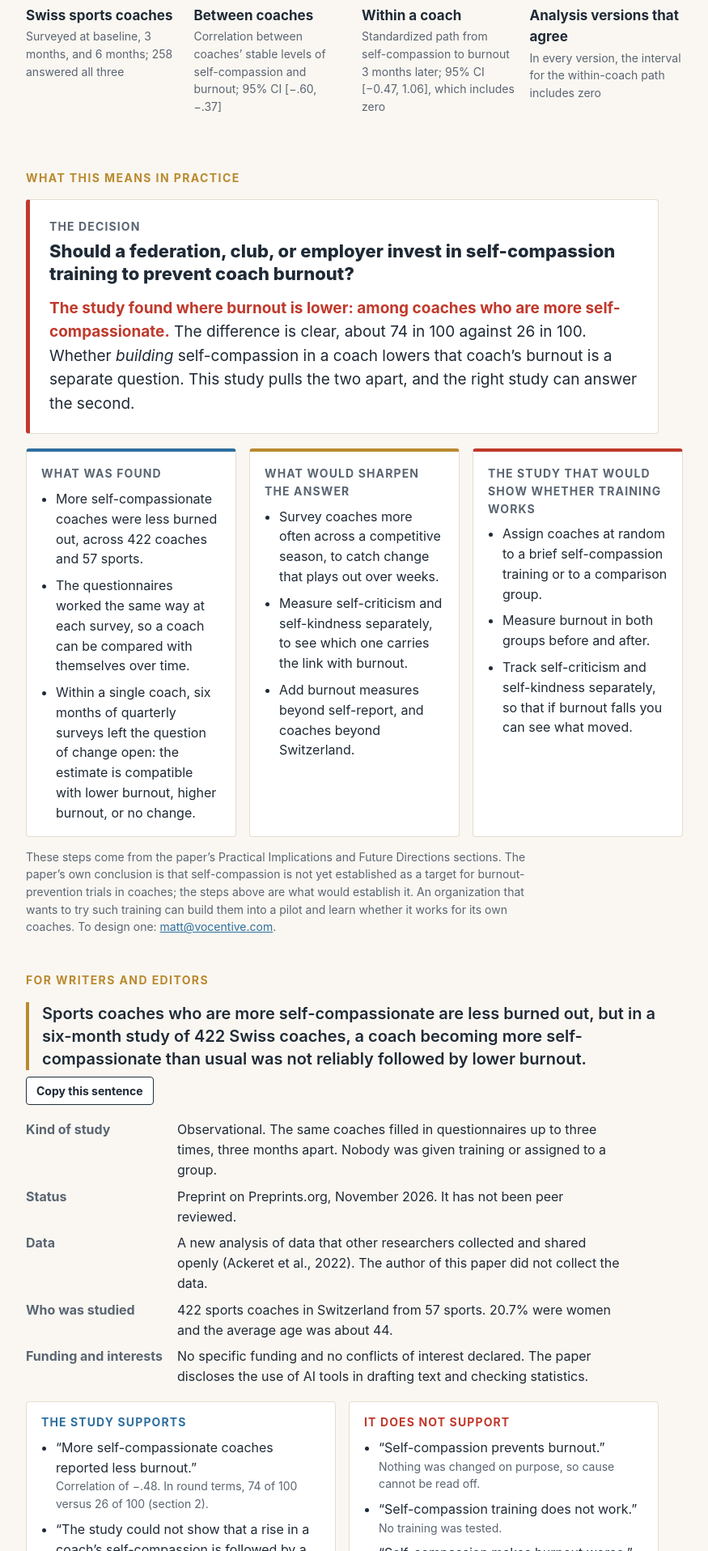
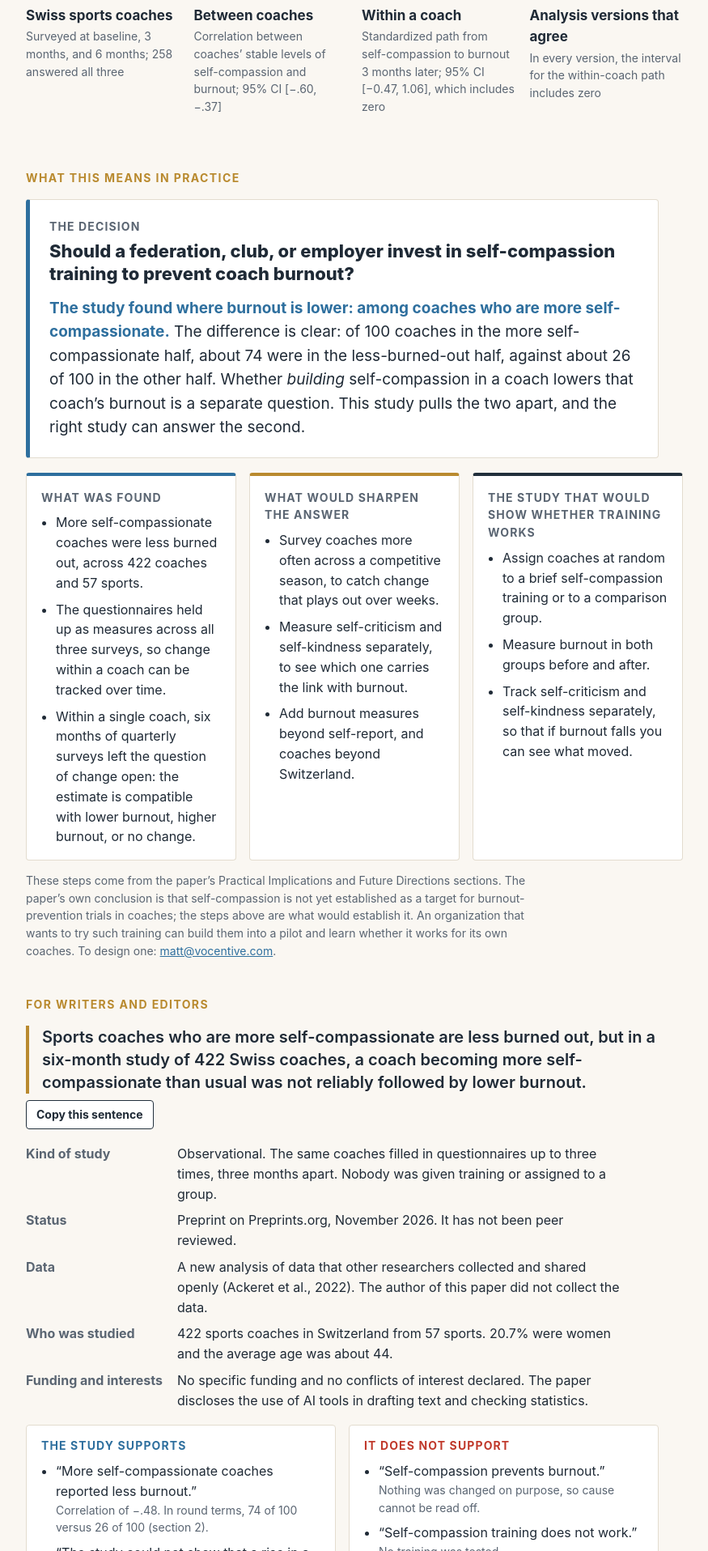
Before and after one commit to mjmonnot/mjmonnot.github.io, a Jekyll site: the page coach-burnout-2026/index.html, which Jekyll copies as it is, in a window 1280 px wide. Shown: the part 1215-3131 px from the top of the page at 81% size, without its empty margins (202-1077 px from the left). Built offline with Jekyll 4.4.1, drawn with Linux system fonts in a browser that asks for light colours.

Commit message:
Practice brief: blue accent, clearer of-100 sentence, neutral card for the decisive study
Co-authored-by: Cursor <cursoragent@cursor.com>

```diff
--- a/assets/companion/companion.css
+++ b/assets/companion/companion.css
@@ -274,17 +274,18 @@ legend { font-weight: 700; padding: 0; margin-bottom: 8px; }
 section[id], div[id].anchor { scroll-margin-top: 16px; }
 
 /* --- decision brief (practitioners) --- */
-.brief { background: #fff; border: 1px solid var(--rule); border-left: 5px solid var(--red); border-radius: 4px; padding: 22px 24px; max-width: 46em; }
+.brief { background: #fff; border: 1px solid var(--rule); border-left: 5px solid var(--blue); border-radius: 4px; padding: 22px 24px; max-width: 46em; }
 .brief .q { font-size: 14px; font-weight: 700; letter-spacing: 0.08em; text-transform: uppercase; color: var(--gray); margin: 0 0 6px; }
 .brief .decision { font-size: 22px; font-weight: 800; line-height: 1.25; margin: 0 0 14px; }
 .brief .answer { font-size: 19px; margin: 0; }
-.brief .answer strong { color: var(--red); }
+.brief .answer strong { color: var(--blue); }
 .cards { display: grid; grid-template-columns: repeat(3, 1fr); gap: 16px; margin-top: 18px; }
 @media (max-width: 760px) { .cards { grid-template-columns: 1fr; } }
 .card { background: #fff; border: 1px solid var(--rule); border-top: 4px solid var(--dark); border-radius: 4px; padding: 16px 18px; }
 .card.do { border-top-color: var(--blue); }
 .card.dont { border-top-color: var(--red); }
 .card.ask { border-top-color: var(--gold); }
+.card.test { border-top-color: var(--dark); }
 .card h3 { font-size: 14px; letter-spacing: 0.08em; text-transform: uppercase; margin: 0 0 8px; color: var(--gray); }
 .card ul { margin: 0; padding-left: 18px; }
 .card li { margin: 0 0 8px; font-size: 16px; }
--- a/coach-burnout-2026/index.html
+++ b/coach-burnout-2026/index.html
@@ -62,14 +62,14 @@
   <div class="brief">
     <p class="q">The decision</p>
     <p class="decision">Should a federation, club, or employer invest in self-compassion training to prevent coach burnout?</p>
-    <p class="answer"><strong>The study found where burnout is lower: among coaches who are more self-compassionate.</strong> The difference is clear, about 74 in 100 against 26 in 100. Whether <em>building</em> self-compassion in a coach lowers that coach&rsquo;s burnout is a separate question. This study pulls the two apart, and the right study can answer the second.</p>
+    <p class="answer"><strong>The study found where burnout is lower: among coaches who are more self-compassionate.</strong> The difference is clear: of 100 coaches in the more self-compassionate half, about 74 were in the less-burned-out half, against about 26 of 100 in the other half. Whether <em>building</em> self-compassion in a coach lowers that coach&rsquo;s burnout is a separate question. This study pulls the two apart, and the right study can answer the second.</p>
   </div>
   <div class="cards">
     <div class="card do">
       <h3>What was found</h3>
       <ul>
         <li>More self-compassionate coaches were less burned out, across 422 coaches and 57 sports.</li>
-        <li>The questionnaires worked the same way at each survey, so a coach can be compared with themselves over time.</li>
+        <li>The questionnaires held up as measures across all three surveys, so change within a coach can be tracked over time.</li>
         <li>Within a single coach, six months of quarterly surveys left the question of change open: the estimate is compatible with lower burnout, higher burnout, or no change.</li>
       </ul>
     </div>
@@ -81,7 +81,7 @@
         <li>Add burnout measures beyond self-report, and coaches beyond Switzerland.</li>
       </ul>
     </div>
-    <div class="card dont">
+    <div class="card test">
       <h3>The study that would show whether training works</h3>
       <ul>
         <li>Assign coaches at random to a brief self-compassion training or to a comparison group.</li>
```
